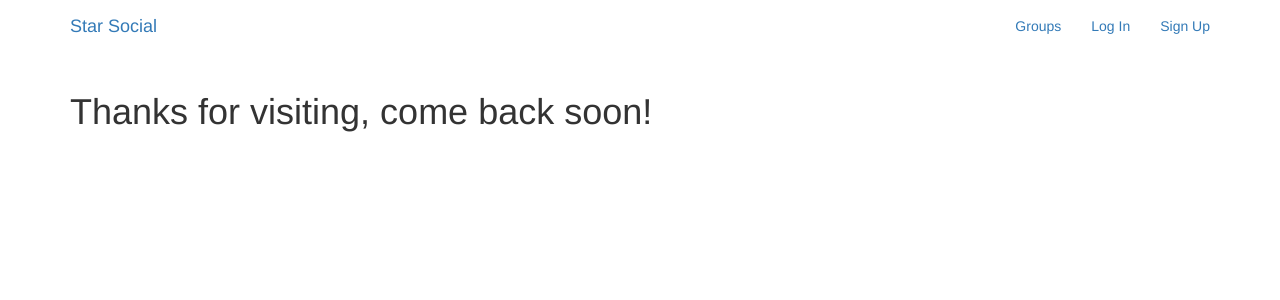
After one commit to madhuprakash19/social-clone, a Django app: page /thanks/ in a window 1280 px wide. The commit adds this page. Shown: the top 300 px of the page. Run offline with Django 3.2, Linux system fonts and the light colour scheme; some libraries are stand-ins or nearby versions.

Commit message:
Signup bug fixed

```diff
--- a/accounts/templates/accounts/login.html
+++ b/accounts/templates/accounts/login.html
@@ -8,7 +8,7 @@
   <form  method="POST">
     {% csrf_token %}
     {% bootstrap_form form %}
-    <input type="submit" class="btn btn-default" value="Login Up">
+    <input type="submit" class="btn btn-default" value="Log In">
   </form>
 </div>
 
--- a/accounts/urls.py
+++ b/accounts/urls.py
@@ -5,9 +5,7 @@ from . import views
 app_name = 'accounts'
 
 urlpatterns = [
-    path('login/',
-    auth_views.LoginView.as_view(template_name='accounts/login.html'),
-    name='login'),
+    path('login/',auth_views.LoginView.as_view(template_name='accounts/login.html'),name='login'),
     path('logout/',auth_views.LogoutView.as_view(),name='logout'),
     path('signup',views.SignUp.as_view(),name='signup'),
 ]
--- a/accounts/views.py
+++ b/accounts/views.py
@@ -1,11 +1,11 @@
 from django.shortcuts import render
 from django.urls import reverse_lazy
-from djang.views.generic import CreateView
+from django.views.generic import CreateView
 
 from . import forms
 # Create your views here.
 
 class SignUp(CreateView):
-    form_class = form.UserCreateForm
-    sucess_url = reverse_lazy('login')
+    form_class = forms.UserCreateForm
+    success_url = reverse_lazy('login')
     template_name = 'accounts/signup.html'
--- a/simplesocial/settings.py
+++ b/simplesocial/settings.py
@@ -123,6 +123,9 @@ USE_TZ = True
 STATIC_URL = '/static/'
 STATICFILES_DIR = [os.path.join(BASE_DIR,'static')]
 
+LOGIN_REDIRECT_URL = 'test'
+LOGOUT_REDIRECT_URL = 'thanks'
+
 # Default primary key field type
 # https://docs.djangoproject.com/en/3.2/ref/settings/#default-auto-field
 
--- a/simplesocial/urls.py
+++ b/simplesocial/urls.py
@@ -20,6 +20,9 @@ from . import views
 urlpatterns = [
     path('admin/', admin.site.urls),
     path('',views.HomePage.as_view(),name='home'),
-    path('account/',include('accounts.urls',name_space='accounts')),
-    path('accounts/',include('django.contrib.auth.urls')),
+    path('accounts/',include('accounts.urls',namespace='accounts')),
+    path('accounts/',include('django.contrib.auth.urls')),#idk wts the use of this...i think its of no use...since we defined again
+    path('test/',views.TestPage.as_view(),name='test'),
+    path('thanks/',views.ThanksPage.as_view(),name='thanks'),
+
 ]
--- a/simplesocial/views.py
+++ b/simplesocial/views.py
@@ -3,3 +3,9 @@ from django.views.generic import TemplateView
 
 class HomePage(TemplateView):
     template_name = 'index.html'
+
+class TestPage(TemplateView):
+    template_name = 'test.html'
+
+class ThanksPage(TemplateView):
+    template_name = 'thanks.html'
--- /dev/null
+++ b/templates/test.html
@@ -0,0 +1,5 @@
+{% extends "base.html" %}
+{% block content %}
+<h1>Your are now logged in!</h1>
+
+{% endblock %}
--- /dev/null
+++ b/templates/thanks.html
@@ -0,0 +1,6 @@
+{% extends "base.html" %}
+{% block content %}
+
+<h1>Thanks for visiting, come back soon!</h1>
+
+{% endblock %}
```
Also changed, not shown: accounts/migrations/0001_initial.py (added), db.sqlite3.
